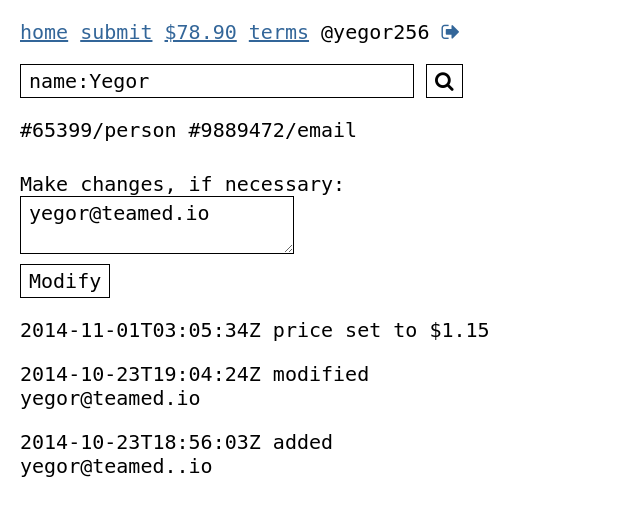
After one commit to dz-s/curiost, a PHP site: page /slot in a window 1280 px wide. The commit adds this page. Shown: the top 516 px of the page, without its empty margins (0-640 px from the left). Run offline with PHP 8.4, Linux system fonts and the light colour scheme; some libraries are stand-ins or nearby versions.

Commit message:
more pages

```diff
--- a/proto/index.php
+++ b/proto/index.php
@@ -9,22 +9,26 @@
   <body>
     <div class="body">
       <div class="par">
-        <span><strong>curiost</strong></span>
-        <a href="">submit</a>
-        <a href="">$78.90</a>
-        <a href="">terms</a>
+        <a href="/">home</a>
+        <a href="/submit">submit</a>
+        <a href="/acc">$78.90</a>
+        <a href="/terms">terms</a>
         <span>@yegor256</span>
-        <a href=""><i class="fa fa-sign-out"></i></a>
+        <a href="/"><i class="fa fa-sign-out"></i></a>
       </div>
       <div class="par">
-        <form>
-          <fieldset>
+        <form action="/" method="post">
+          <fieldset class="inline">
             <input name="q" size="30" value="name:Yegor"/>
             <button type="submit"><i class="fa fa-search"></i></button>
           </fieldset>
         </form>
       </div>
-      <?php $page = '';
+      <?php $page = substr($_SERVER['REQUEST_URI'], 1);
+      if (empty($page)) {
+        $page = 'index';
+      }
+      include (__DIR__ . '/' . $page . '.phtml');
       ?>
     </div>
   </body>
--- a/proto/screen.css
+++ b/proto/screen.css
@@ -16,7 +16,19 @@
 a, a:hover, a:visited {
   color: #369;
 }
-input, button, textarea {
+input, button, textarea, select {
   padding: .2em .4em;
   border: 1px solid black;
+  display: block;
 }
+label {
+  display: block;
+  margin-top: .5em;
+}
+button {
+  margin-top: .5em;
+}
+.inline input, .inline button {
+  display: inline-block;
+  margin-top: 0;
+}
--- /dev/null
+++ b/proto/slot.phtml
@@ -0,0 +1,25 @@
+<div class="par">
+  #65399/person #9889472/email
+</div>
+<div class="par">
+  <form action="/slot" method="post">
+    <fieldset>
+      <label>Make changes, if necessary:</label>
+      <textarea name="text">yegor@teamed.io</textarea>
+      <button type="submit">Modify</button>
+    </fieldset>
+  </form>
+</div>
+<ul class="slots par">
+  <li>
+    <div>2014-11-01T03:05:34Z price set to $1.15</div>
+  </li>
+  <li>
+    <div>2014-10-23T19:04:24Z modified</div>
+    <div>yegor@teamed.io</div>
+  </li>
+  <li>
+    <div>2014-10-23T18:56:03Z added</div>
+    <div>yegor@teamed..io</div>
+  </li>
+</ul>
```
Also changed, not shown: proto/add.phtml (added, +15 -0 lines), proto/index.phtml (+19 -19 lines), proto/request.phtml (added, +23 -0 lines), proto/submit.phtml (added, +18 -0 lines).
